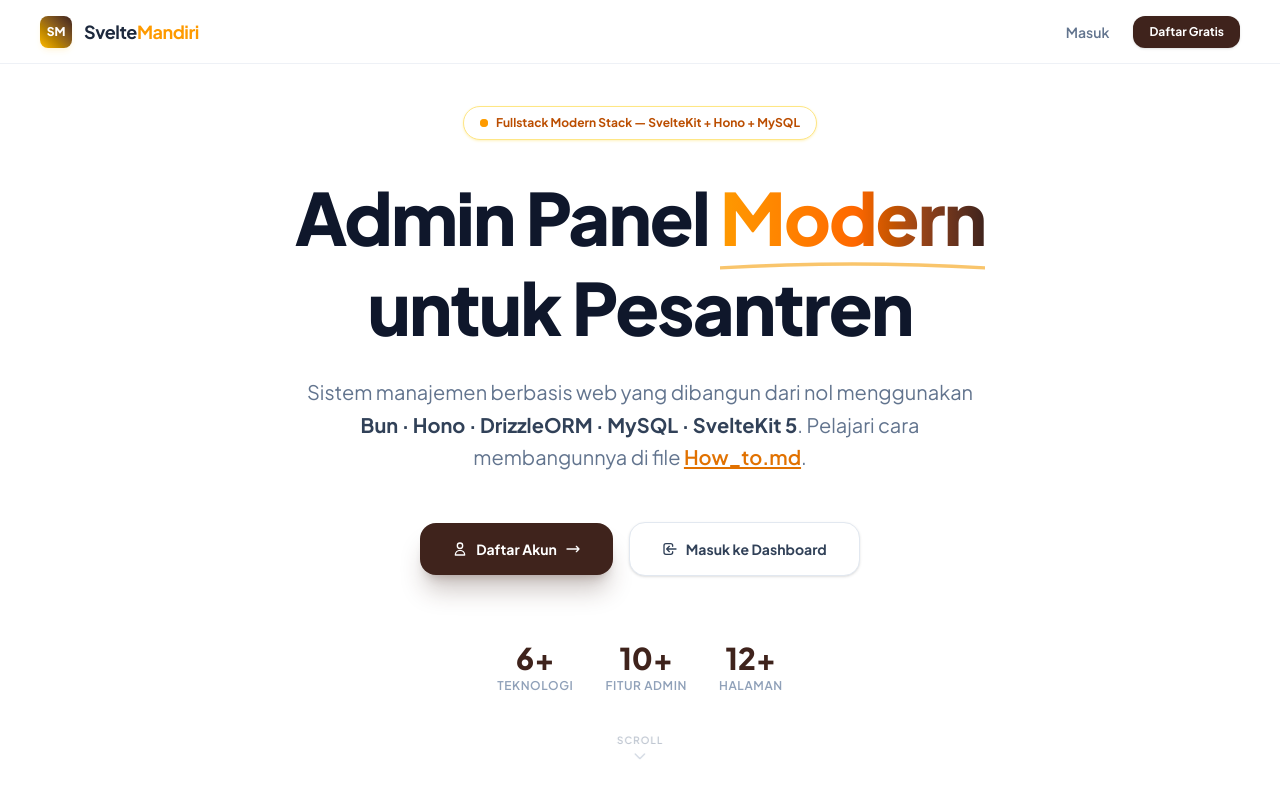
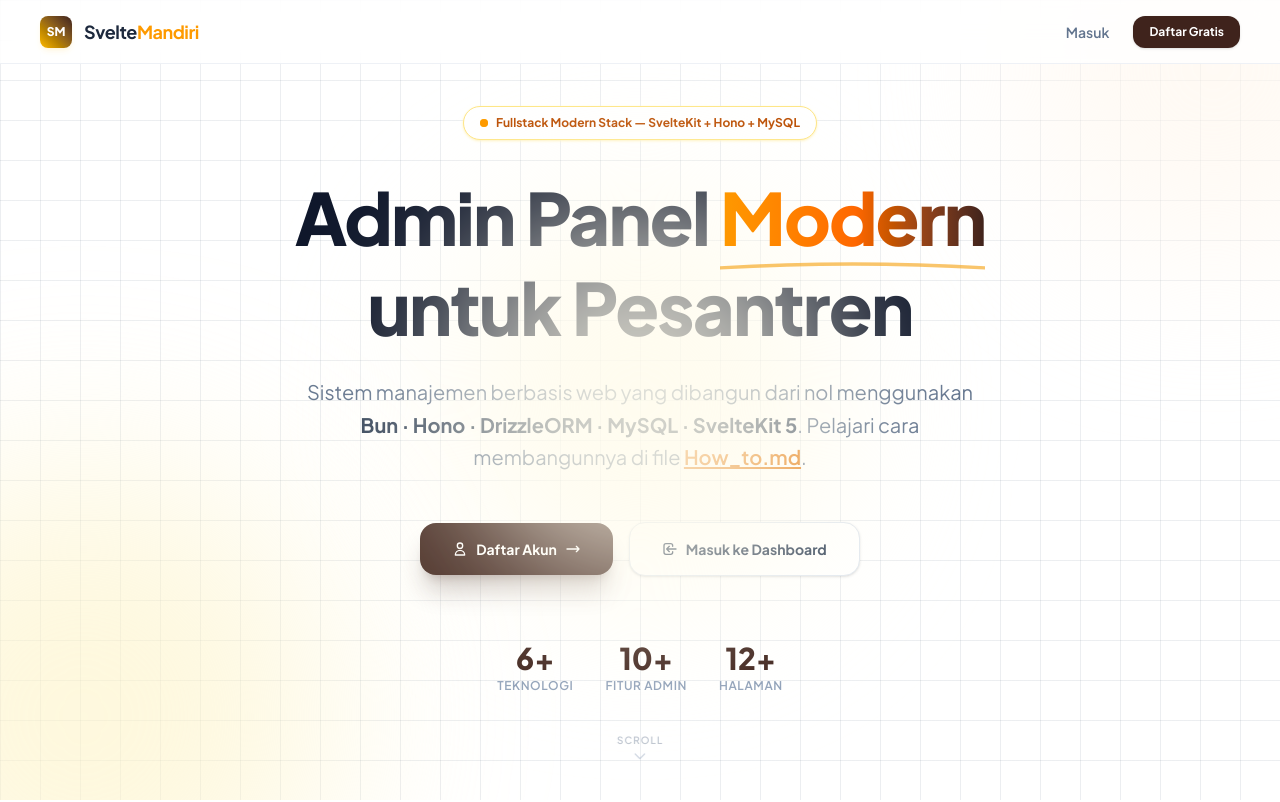
Before and after one commit to irfdigiprod/svelte_mandiri, a SvelteKit app in the folder frontend-svelte/: page / in a window 1280 px wide. Shown: the top 802 px of the page. Built offline with nearby package versions, Linux system fonts and the light colour scheme.

Commit message:
fix: grid background tampil — pindah style ke section langsung, hapus bg putih yang menutupi

```diff
--- a/frontend-svelte/src/routes/+layout.svelte
+++ b/frontend-svelte/src/routes/+layout.svelte
@@ -59,8 +59,8 @@
 	<link href="https://fonts.googleapis.com/css2?family=Plus+Jakarta+Sans:wght@300;400;500;600;700;800&display=swap" rel="stylesheet" />
 </svelte:head>
 
-<!-- Global Font and Light Background -->
-<div class="min-h-screen bg-[#f4f6f8] font-['Plus_Jakarta_Sans',sans-serif] text-slate-800 flex flex-col selection:bg-amber-400 selection:text-slate-900 antialiased">
+<!-- Global Font — background managed per section -->
+<div class="min-h-screen font-['Plus_Jakarta_Sans',sans-serif] text-slate-800 flex flex-col selection:bg-amber-400 selection:text-slate-900 antialiased {isAdmin ? 'bg-[#f4f6f8]' : ''}">
 	{#if isAdmin}
 		<!-- Layout untuk Halaman Admin -->
 		<div class="flex flex-col md:flex-row min-h-screen">
@@ -241,7 +241,7 @@
 		</div>
 	{:else}
 		<!-- Layout untuk Halaman Non-Admin (Login, Register, Home) -->
-		<div class="flex flex-col min-h-screen bg-white">
+		<div class="flex flex-col min-h-screen">
 			<!-- Sticky Navbar with blur -->
 			<nav class="sticky top-0 z-50 bg-white/80 backdrop-blur-md border-b border-[#eef1f6] h-16 flex items-center justify-between px-6 sm:px-10">
 				<div class="flex items-center gap-3">
--- a/frontend-svelte/src/routes/+page.svelte
+++ b/frontend-svelte/src/routes/+page.svelte
@@ -72,19 +72,20 @@
 </svelte:head>
 
 <!-- Hero Section -->
-<section class="relative min-h-screen flex flex-col items-center justify-center px-6 py-24 overflow-hidden -mt-16">
-	<!-- Grid paper background — white with clear gray grid lines -->
-	<div class="absolute inset-0 -z-10" style="
+<section
+	class="relative min-h-screen flex flex-col items-center justify-center px-6 py-24 overflow-hidden -mt-16"
+	style="
 		background-color: #ffffff;
 		background-image:
-			linear-gradient(rgba(100,116,139,0.15) 1px, transparent 1px),
-			linear-gradient(90deg, rgba(100,116,139,0.15) 1px, transparent 1px);
+			linear-gradient(rgba(100,116,139,0.12) 1px, transparent 1px),
+			linear-gradient(90deg, rgba(100,116,139,0.12) 1px, transparent 1px);
 		background-size: 40px 40px;
-	"></div>
-	<!-- Very subtle warm tint overlay — does NOT cover grid -->
-	<div class="absolute inset-0 -z-10 bg-amber-50/30"></div>
-	<div class="absolute bottom-0 left-0 w-[400px] h-[400px] bg-orange-200/30 rounded-full blur-[80px] -z-10 -translate-x-1/3 translate-y-1/3"></div>
-	<div class="absolute top-1/2 left-1/2 w-[300px] h-[300px] bg-amber-200/20 rounded-full blur-[60px] -z-10 -translate-x-1/2 -translate-y-1/2"></div>
+	"
+>
+	<!-- Decorative blobs layered on top of grid -->
+	<div class="absolute bottom-0 left-0 w-[500px] h-[500px] bg-amber-100/60 rounded-full blur-[100px] pointer-events-none -translate-x-1/3 translate-y-1/3"></div>
+	<div class="absolute top-1/2 left-1/2 w-[400px] h-[400px] bg-amber-50/80 rounded-full blur-[80px] pointer-events-none -translate-x-1/2 -translate-y-1/2"></div>
+	<div class="absolute top-0 right-0 w-[400px] h-[400px] bg-orange-50/60 rounded-full blur-[80px] pointer-events-none translate-x-1/3 -translate-y-1/3"></div>
 
 	<div class="max-w-4xl mx-auto text-center" in:fade={{ duration: 400 }}>
 		<!-- Badge -->
```
